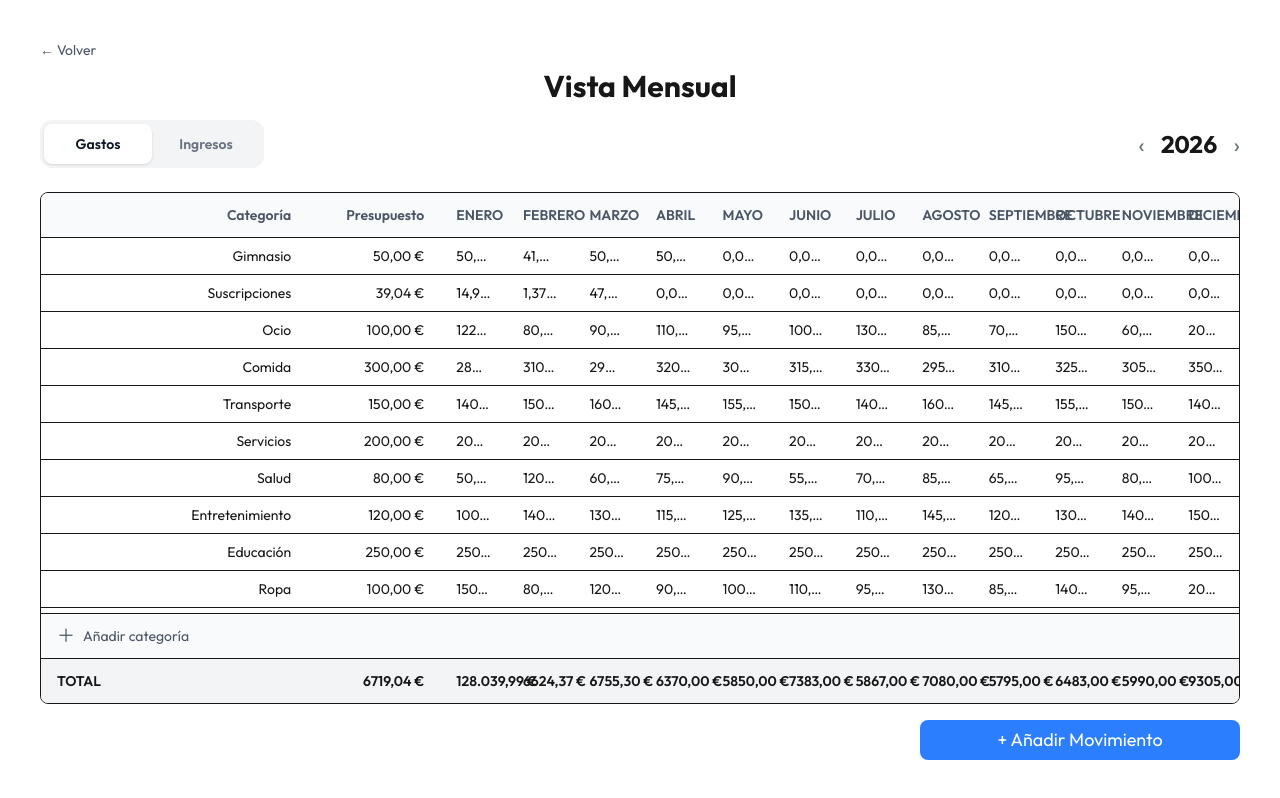
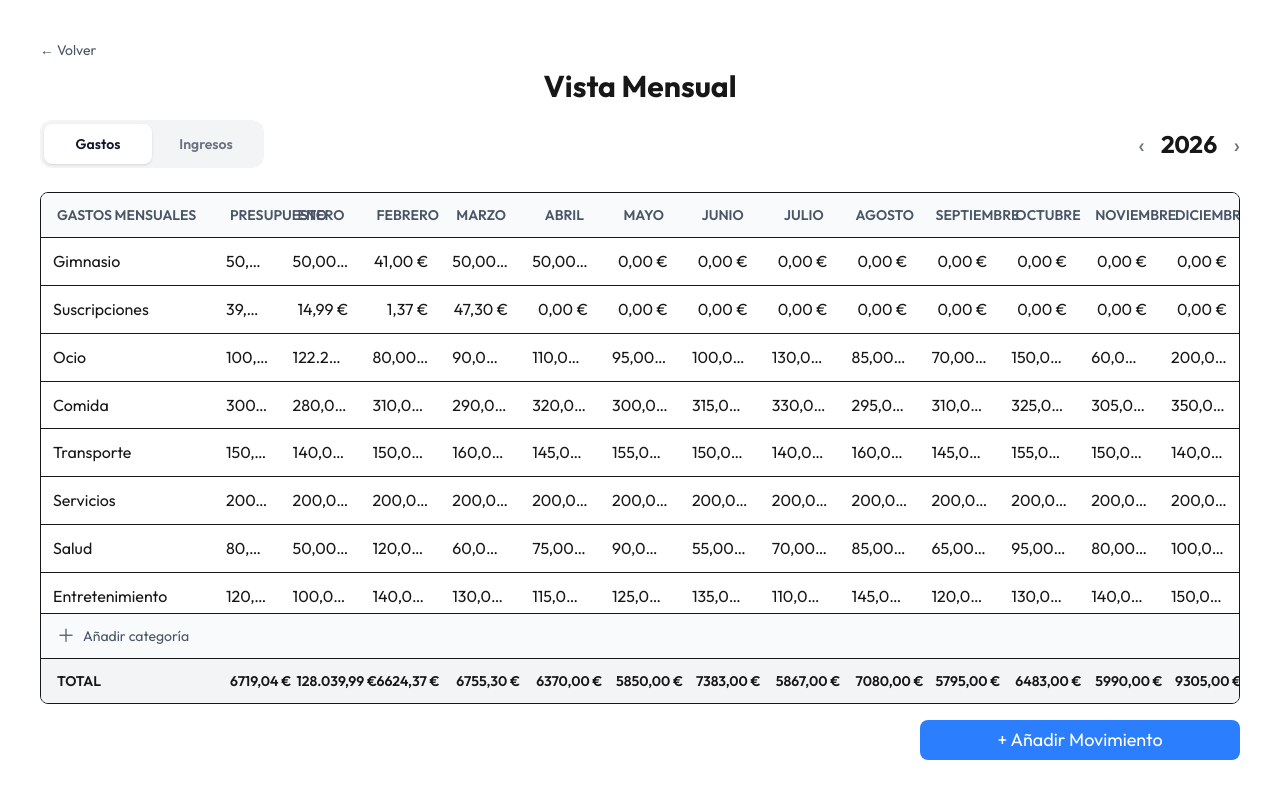
Before and after one commit to DonHonorio/finanzas-frontend, a Next.js app: page /vista-mensual in a window 1280 px wide. Built offline with nearby package versions, Linux system fonts and the light colour scheme.

Commit message:
Primera columna del dashboard alineada a la izquierda

```diff
--- a/components/vista-mensual/dashboard.tsx
+++ b/components/vista-mensual/dashboard.tsx
@@ -28,20 +28,20 @@ export function formatCurrency(value: number) {
 }
 
 export const columnWidths: Record<string, string> = {
-    name: '20%',
-    budget: '10%',
-    enero: '5%',
-    febrero: '5%',
-    marzo: '5%',
-    abril: '5%',
-    mayo: '5%',
-    junio: '5%',
-    julio: '5%',
-    agosto: '5%',
-    septiembre: '5%',
-    octubre: '5%',
-    noviembre: '5%',
-    diciembre: '5%',
+    name: '13%',
+    budget: '5%',
+    enero: '6%',
+    febrero: '6%',
+    marzo: '6%',
+    abril: '6%',
+    mayo: '6%',
+    junio: '6%',
+    julio: '6%',
+    agosto: '6%',
+    septiembre: '6%',
+    octubre: '6%',
+    noviembre: '6%',
+    diciembre: '6%',
 }
 
 
@@ -51,11 +51,14 @@ export function Dashboard() {
     const columns = useMemo<ColumnDef<CategoryRow>[]>(() => [
         {
             accessorKey: 'name',
-            header: 'Categoría',
+            header: 'GASTOS MENSUALES',
+            meta: {
+                align: 'center'
+            }
         },
         {
             accessorKey: 'budget',
-            header: 'Presupuesto',
+            header: 'PRESUPUESTO',
             cell: info => formatCurrency(info.getValue<number>()),
         },
         ...months.map(month => ({
--- a/components/vista-mensual/table-body.tsx
+++ b/components/vista-mensual/table-body.tsx
@@ -20,7 +20,7 @@ export function TableBody({ table }: { table: Table<CategoryRow> }) {
                         {row.getVisibleCells().map(cell => (
                             <td
                                 key={cell.id}
-                                className="px-4 py-2 text-right whitespace-nowrap overflow-hidden text-ellipsis"
+                                className={`p-3 text-[16px] font-normal whitespace-nowrap overflow-hidden text-ellipsis ${cell.column.id === 'name' ? 'text-left' : 'text-right'}`}
                             >
                                 {flexRender(
                                     cell.column.columnDef.cell,
--- a/components/vista-mensual/table-header.tsx
+++ b/components/vista-mensual/table-header.tsx
@@ -3,6 +3,7 @@ import { columnWidths } from "./dashboard";
 import { CategoryRow } from "@/src/types/dashboard-types";
 
 export function TableHeader({ table }: { table: Table<CategoryRow> }) {
+
     return (
         <table className="w-full border-collapse text-sm table-fixed">
             <colgroup>
@@ -20,7 +21,7 @@ export function TableHeader({ table }: { table: Table<CategoryRow> }) {
                         {hg.headers.map(header => (
                             <th
                                 key={header.id}
-                                className="px-4 py-3 text-end font-semibold text-gray-600"
+                                className={`px-4 py-3 text-end font-semibold text-gray-600 ${header.column.id === 'name' ? 'text-left' : 'text-right'}`}
                             >
                                 {flexRender(
                                     header.column.columnDef.header,
```
